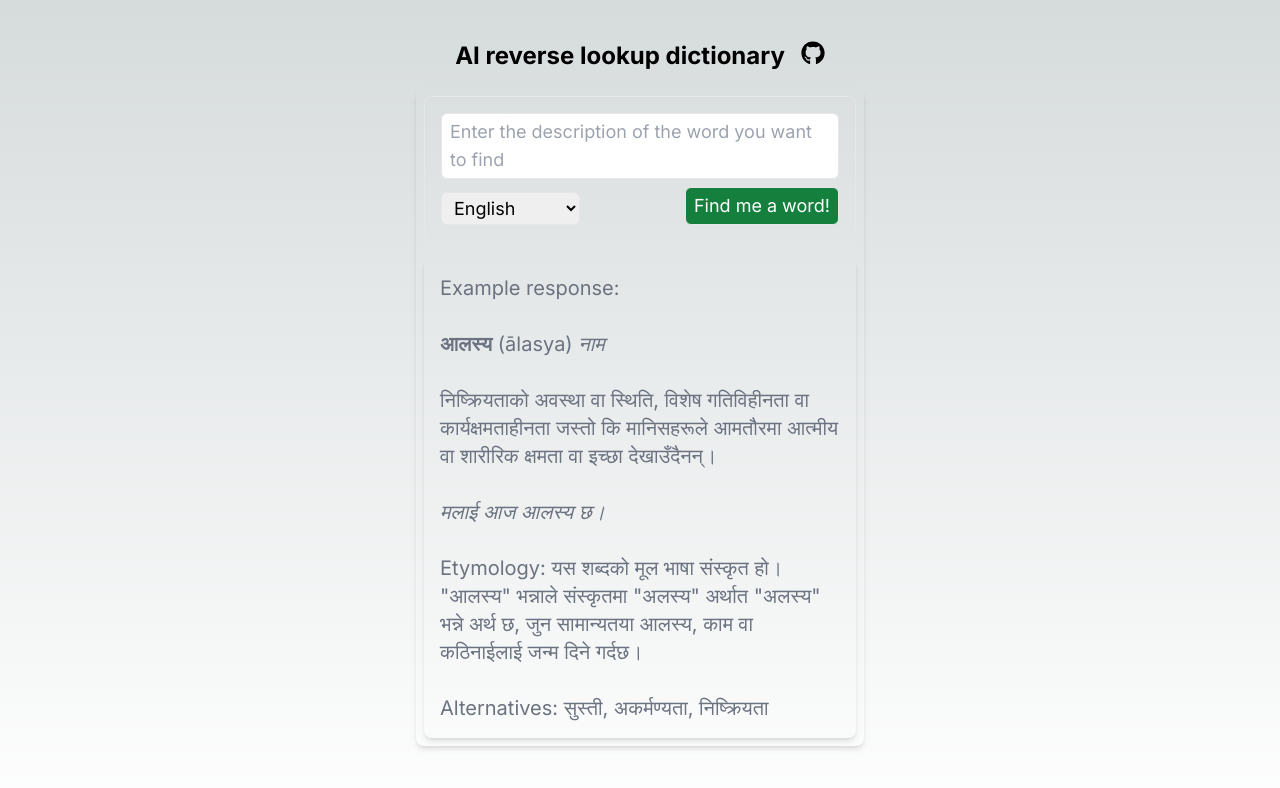
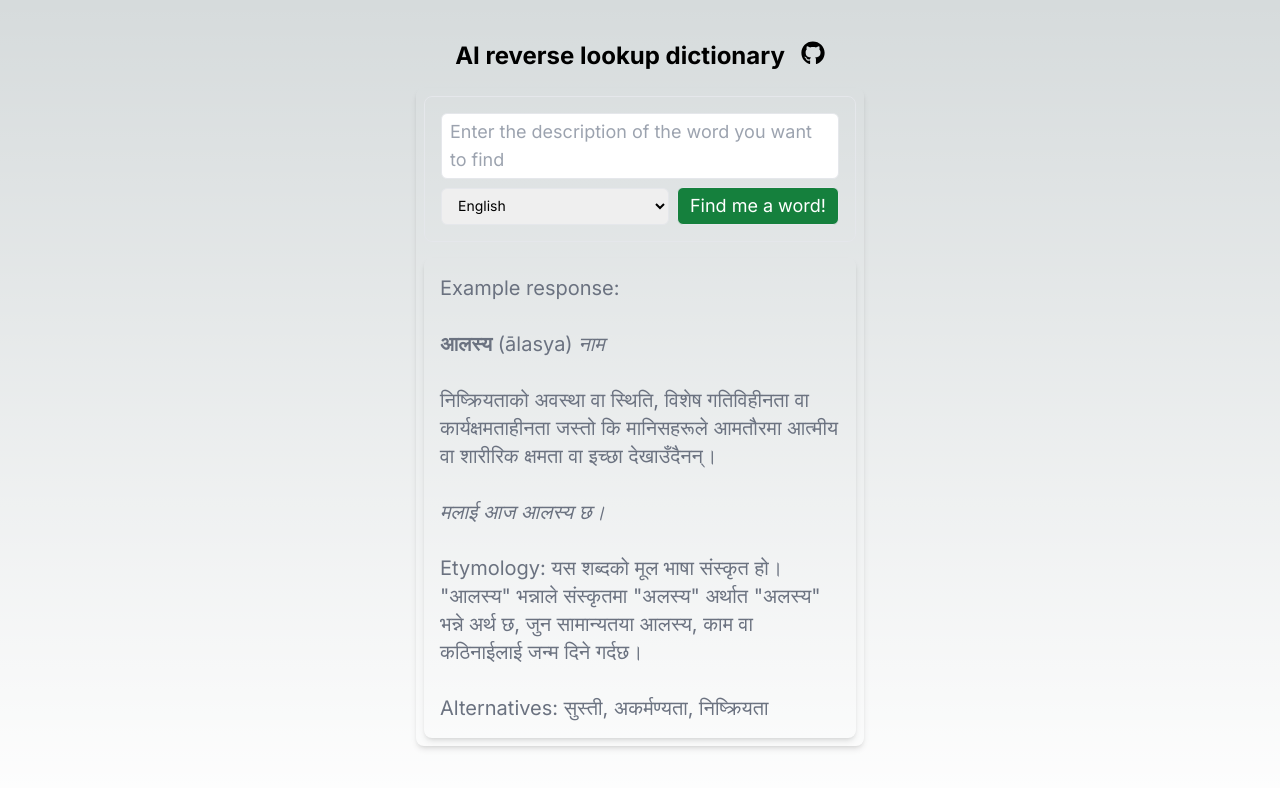
Before and after one commit to parlii/ai-reverse-lookup, a Next.js app: page / in a window 1280 px wide. Shown: the top 788 px of the page. Built offline with nearby package versions, Linux system fonts and the light colour scheme.

Commit message:
I am doneee

```diff
--- a/src/components/LanguageSelector.tsx
+++ b/src/components/LanguageSelector.tsx
@@ -15,7 +15,7 @@ const LanguageSelector: FC<LanguageSelectorProps> = ({
     value={language}
     onChange={onLanguageChange}
     required
-    className="block w-full px-2 py-1 border rounded-md dark:bg-gray-700 dark:border-gray-600 dark:text-white"
+    className="block w-full px-3 py-2 text-sm rounded-md border dark:bg-gray-700 dark:text-white"
     placeholder="Select a language"
   >
     <option value="English">English</option>
--- a/src/components/ReverseLookupForm.tsx
+++ b/src/components/ReverseLookupForm.tsx
@@ -48,13 +48,13 @@ const ReverseLookupForm = () => {
             placeholder="Enter the description of the word you want to find"
           />
         </div>
-        <div className="flex flex-row md:flex-row justify-between items-end space-x-2 md:space-x-2 mt-4 md:mt-2">
-          <div>
-            <LanguageSelector
-              language={language}
-              onLanguageChange={handleLanguageChange}
-            />
-          </div>
+        <div className="flex flex-row items-center justify-between items-end space-x-2 md:space-x-2 mt-4 md:mt-2">
+          {/* <div> */}
+          <LanguageSelector
+            language={language}
+            onLanguageChange={handleLanguageChange}
+          />
+          {/* </div> */}
           {isLoading ? (
             <button
               type="button"
@@ -66,7 +66,7 @@ const ReverseLookupForm = () => {
           ) : (
             <button
               type="submit"
-              className="px-2 py-1 border rounded-md bg-green-700 text-white hover:bg-green-800 active:bg-green-900 sm:w-auto whitespace-nowrap"
+              className="px-3 py-1 border rounded-md bg-green-700 text-white hover:bg-green-800 active:bg-green-900 sm:w-auto whitespace-nowrap"
               disabled={isLoading}
             >
               Find me a word!
```
